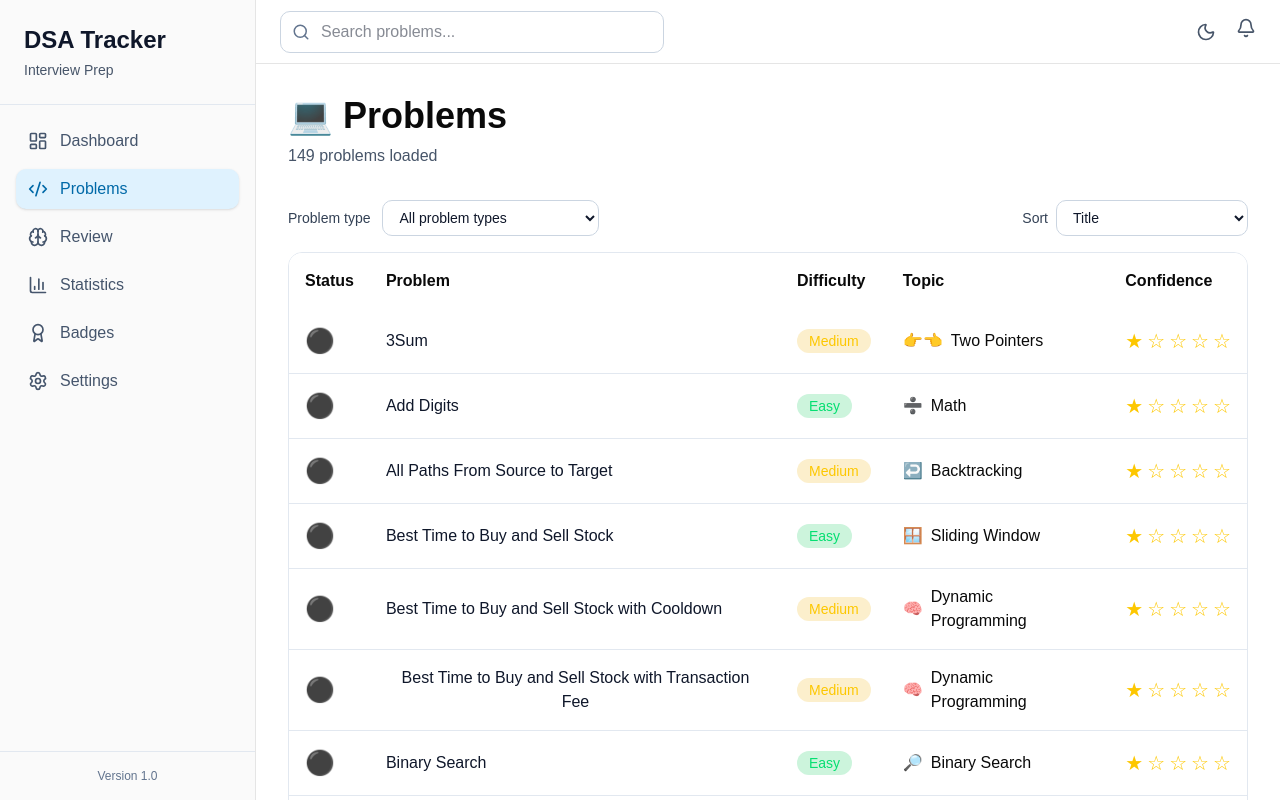
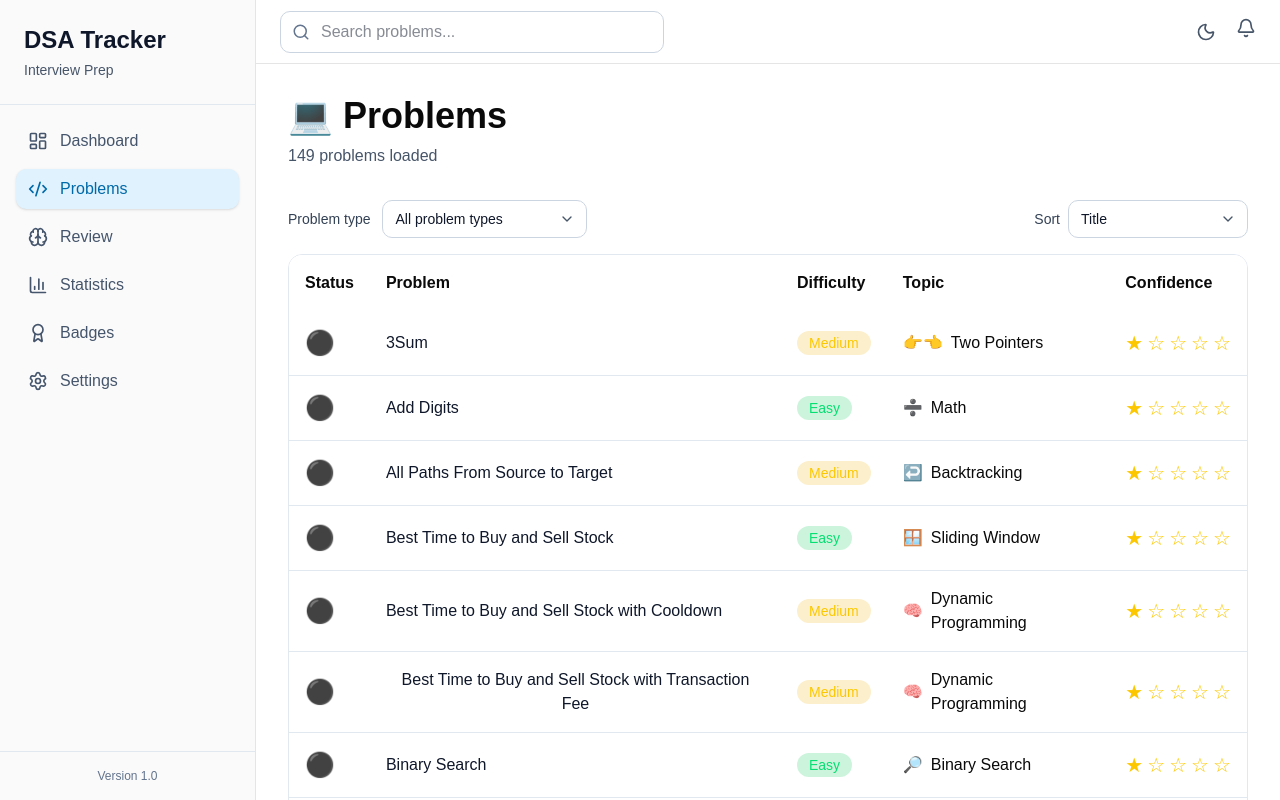
Before and after one commit to jcandyn/dsa-tracker, a React (Vite) app: page /problems in a window 1280 px wide. Built offline with nearby package versions, Linux system fonts and the light colour scheme.

Commit message:
Fix problem controls and review drawer close

```diff
--- a/src/features/problems/components/FilterBar.tsx
+++ b/src/features/problems/components/FilterBar.tsx
@@ -1,4 +1,5 @@
 import { TOPICS } from "@/constants";
+import { ChevronDown } from "lucide-react";
 
 export const COURSE_SET_FILTERS = [
   { id: "all", label: "All problem types" },
@@ -29,11 +30,12 @@ const FilterBar = ({ value, onChange }: Props) => (
     <label htmlFor="course-set-filter" className="text-sm font-medium text-slate-300">
       Problem type
     </label>
+    <div className="relative">
       <select
         id="course-set-filter"
         value={value}
         onChange={(event) => onChange(event.target.value)}
-      className="rounded-lg border border-slate-700 bg-slate-900 py-2 pl-3 pr-10 text-sm text-white outline-none focus:border-sky-500"
+        className="appearance-none rounded-lg border border-slate-700 bg-slate-900 py-2 pl-3 pr-12 text-sm text-white outline-none focus:border-sky-500"
       >
         {COURSE_SET_FILTERS.map((filter) => (
           <option key={filter.id} value={filter.id}>
@@ -41,6 +43,8 @@ const FilterBar = ({ value, onChange }: Props) => (
           </option>
         ))}
       </select>
+      <ChevronDown aria-hidden size={16} className="pointer-events-none absolute right-3 top-1/2 -translate-y-1/2 text-slate-400" />
+    </div>
   </div>
 );
 
--- a/src/features/problems/components/ProblemDrawer.tsx
+++ b/src/features/problems/components/ProblemDrawer.tsx
@@ -1,4 +1,5 @@
 import { useProblemStore } from "@/store/problemStore";
+import { useSearchParams } from "react-router-dom";
 import { STATUS } from "@/constants";
 
 import HintPanel from "./HintPanel";
@@ -30,6 +31,16 @@ const ProblemDrawer = () => {
     (state) => state.completeReview
   );
 
+  const [searchParams, setSearchParams] = useSearchParams();
+  const closeDrawer = () => {
+    selectProblem(null);
+    if (searchParams.has("open")) {
+      const nextParams = new URLSearchParams(searchParams);
+      nextParams.delete("open");
+      setSearchParams(nextParams, { replace: true });
+    }
+  };
+
   const problem = problems.find(
     (p) => p.id === selectedProblemId
   );
@@ -39,7 +50,7 @@ const ProblemDrawer = () => {
   return (
     <>
       <div
-        onClick={() => selectProblem(null)}
+        onClick={closeDrawer}
         className="fixed inset-0 z-40 bg-black/40"
       />
 
@@ -64,7 +75,7 @@ const ProblemDrawer = () => {
             </div>
 
             <button
-              onClick={() => selectProblem(null)}
+              onClick={closeDrawer}
               className="rounded-lg p-2 transition hover:bg-slate-800"
             >
               ✕
--- a/src/features/problems/components/ProblemTable.tsx
+++ b/src/features/problems/components/ProblemTable.tsx
@@ -1,5 +1,6 @@
 import { useMemo, useState } from "react";
 import { useSearchParams } from "react-router-dom";
+import { ChevronDown } from "lucide-react";
 import { useProblemStore } from "@/store/problemStore";
 import { useSettingsStore } from "@/store/settingsStore";
 
@@ -38,7 +39,7 @@ const ProblemTable = () => {
 
   return (
     <div className="space-y-4">
-      <div className="flex flex-wrap items-center justify-between gap-3"><FilterBar value={courseSet} onChange={(value) => { setCourseSet(value); setPage(1); }} /><label className="flex items-center gap-2 text-sm text-slate-300">Sort<select value={sort} onChange={(event) => { setSort(event.target.value as typeof sort); setPage(1); }} className="rounded-lg border border-slate-700 bg-slate-900 py-2 pl-3 pr-10 text-white"><option value="title">Title</option><option value="difficulty-asc">Difficulty: Easy first</option><option value="difficulty-desc">Difficulty: Hard first</option></select></label></div>
+      <div className="flex flex-wrap items-center justify-between gap-3"><FilterBar value={courseSet} onChange={(value) => { setCourseSet(value); setPage(1); }} /><label className="flex items-center gap-2 text-sm text-slate-300">Sort<div className="relative"><select value={sort} onChange={(event) => { setSort(event.target.value as typeof sort); setPage(1); }} className="appearance-none rounded-lg border border-slate-700 bg-slate-900 py-2 pl-3 pr-12 text-white"><option value="title">Title</option><option value="difficulty-asc">Difficulty: Easy first</option><option value="difficulty-desc">Difficulty: Hard first</option></select><ChevronDown aria-hidden size={16} className="pointer-events-none absolute right-3 top-1/2 -translate-y-1/2 text-slate-400" /></div></label></div>
 
       {query && <p className="text-sm text-slate-400">Showing {filteredProblems.length} result{filteredProblems.length === 1 ? "" : "s"} for “{query}”.</p>}
 
```
Lines whose indentation alone changed are shown as unchanged.
